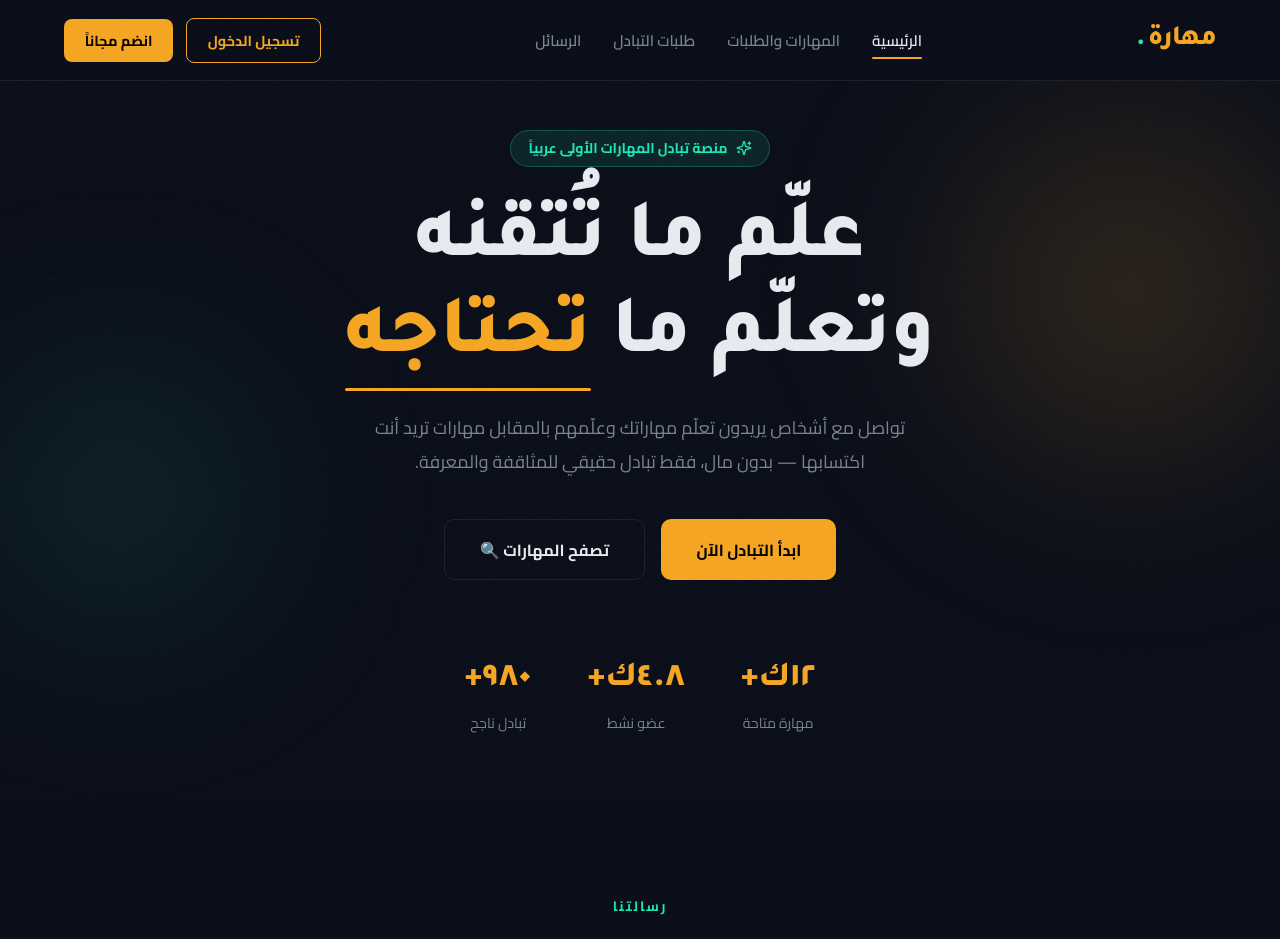
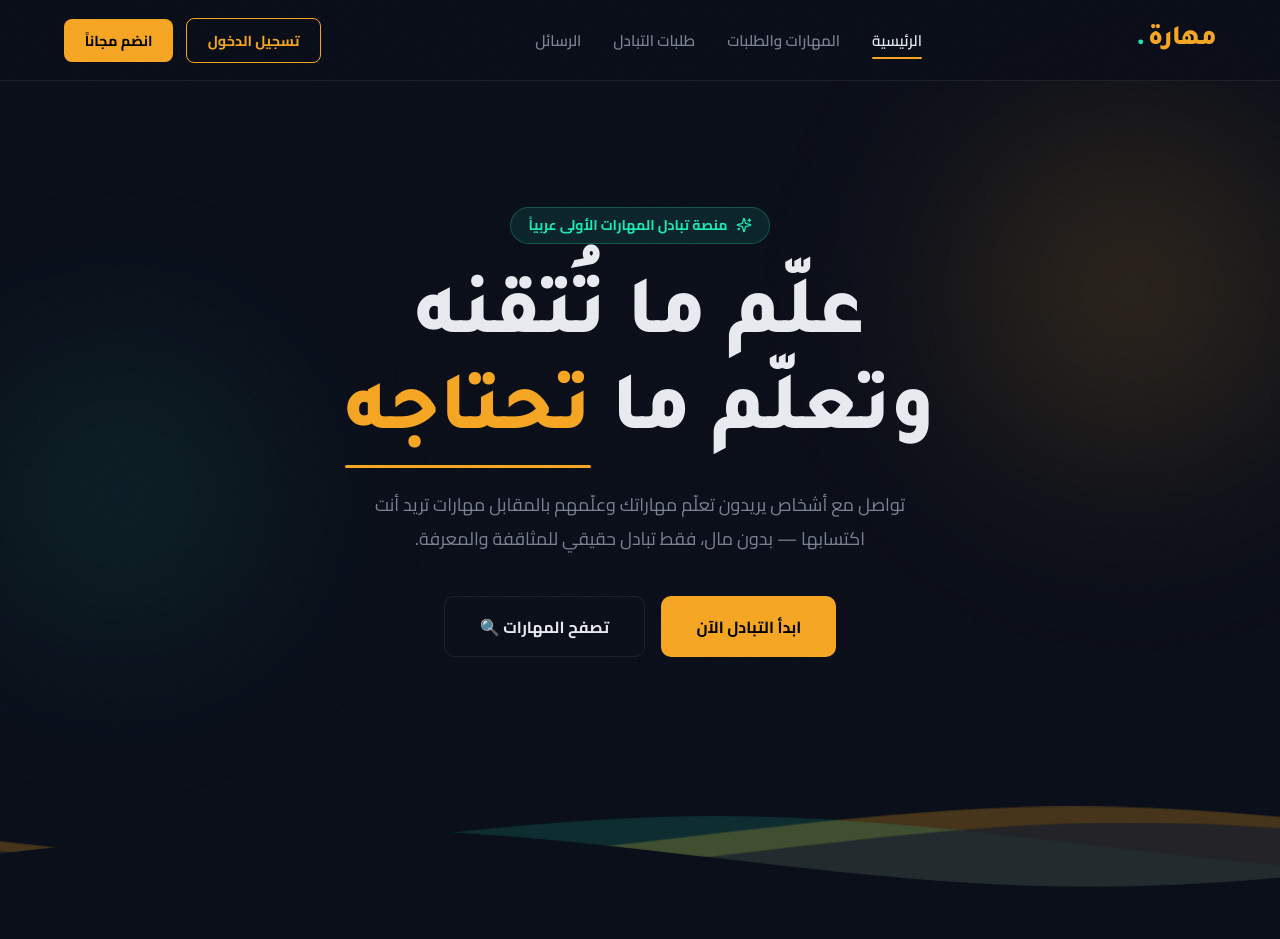
Before and after one commit to esraa123-cloud/Esraa, a React (Vite) app: page / in a window 1280 px wide. Shown: the top 939 px of the page. Built offline with nearby package versions, Linux system fonts and the light colour scheme.

Commit message:
Add animated SVG waves to HomePage and remove stats section

```diff
--- a/src/index.css
+++ b/src/index.css
@@ -1596,3 +1596,59 @@ input::placeholder {
     text-align: center;
   }
 }
+
+/* Animated Fluid Wave Dividers */
+.wave-container {
+  width: 100%;
+  overflow: hidden;
+  line-height: 0;
+  margin: 0;
+  position: relative;
+  z-index: 2;
+  pointer-events: none;
+}
+
+.wave-container.wave-flip {
+  transform: rotate(180deg);
+}
+
+.waves {
+  position: relative;
+  width: 100%;
+  height: 90px;
+  min-height: 50px;
+  max-height: 120px;
+  margin-bottom: -1px;
+}
+
+.parallax > use {
+  animation: move-wave 25s cubic-bezier(.55,.5,.45,.5) infinite;
+}
+.parallax > use:nth-child(1) {
+  animation-delay: -2s;
+  animation-duration: 7s;
+}
+.parallax > use:nth-child(2) {
+  animation-delay: -3s;
+  animation-duration: 10s;
+}
+.parallax > use:nth-child(3) {
+  animation-delay: -4s;
+  animation-duration: 13s;
+}
+.parallax > use:nth-child(4) {
+  animation-delay: -5s;
+  animation-duration: 20s;
+}
+
+@keyframes move-wave {
+  0% {
+    transform: translate3d(-90px, 0, 0);
+  }
+  50% {
+    transform: translate3d(85px, 0, 0);
+  }
+  100% {
+    transform: translate3d(-90px, 0, 0);
+  }
+}
--- a/src/pages/HomePage.jsx
+++ b/src/pages/HomePage.jsx
@@ -3,6 +3,32 @@ import { useSwap } from '../context/SwapContext';
 import { TEAM_MEMBERS } from '../data/initialData';
 import { SwapModal } from '../components/skills/SwapModal';
 import { ArrowLeft, Sparkles, Users, Award, BookOpen, Star } from 'lucide-react';
+
+const WaveDivider = ({ flip = false, glowColor = 'rgba(245, 166, 35, 0.18)' }) => (
+  <div className={`wave-container ${flip ? 'wave-flip' : ''}`}>
+    <svg
+      className="waves"
+      xmlns="http://www.w3.org/2000/svg"
+      xmlnsXlink="http://www.w3.org/1999/xlink"
+      viewBox="0 24 150 28"
+      preserveAspectRatio="none"
+      shapeRendering="auto"
+    >
+      <defs>
+        <path
+          id="gentle-wave"
+          d="M-160 44c30 0 58-18 88-18s 58 18 88 18 58-18 88-18 58 18 88 18v44h-352z"
+        />
+      </defs>
+      <g className="parallax">
+        <use xlinkHref="#gentle-wave" x="48" y="0" fill={glowColor} />
+        <use xlinkHref="#gentle-wave" x="48" y="3" fill="rgba(29, 233, 182, 0.14)" />
+        <use xlinkHref="#gentle-wave" x="48" y="5" fill="rgba(22, 29, 46, 0.7)" />
+        <use xlinkHref="#gentle-wave" x="48" y="7" fill="var(--bg)" />
+      </g>
+    </svg>
+  </div>
+);
 
 export const HomePage = ({ setActiveTab }) => {
   const { skills } = useSwap();
@@ -41,22 +67,12 @@ export const HomePage = ({ setActiveTab }) => {
               تصفح المهارات 🔍
             </button>
           </div>
-          <div className="hero-stats">
-            <div className="stat">
-              <div className="stat-num">١٢ك+</div>
-              <div className="stat-label">مهارة متاحة</div>
-            </div>
-            <div className="stat">
-              <div className="stat-num">٤.٨ك+</div>
-              <div className="stat-label">عضو نشط</div>
-            </div>
-            <div className="stat">
-              <div className="stat-num">٩٨٠+</div>
-              <div className="stat-label">تبادل ناجح</div>
-            </div>
-          </div>
+
         </div>
       </section>
+
+      {/* Animated Wave Transition */}
+      <WaveDivider glowColor="rgba(245, 166, 35, 0.25)" />
 
       {/* About Platform & Codex_Nova Team */}
       <section className="section" id="aboutSection">
@@ -71,10 +87,11 @@ export const HomePage = ({ setActiveTab }) => {
             بحيث إذا كان هناك شخص يمتلك مهارة معينة ويحتاج إلى تعلم مهارة أخرى،
             يمكنه بسهولة التواصل مع شخص آخر يتبادل معه هذه الخبرات والمعارف بشكل مرن ومباشر.
           </p>
-
-
         </div>
       </section>
+
+      {/* Animated Wave Transition */}
+      <WaveDivider flip={true} glowColor="rgba(29, 233, 182, 0.2)" />
 
       {/* How it works */}
       <section className="section" id="how">
@@ -150,6 +167,9 @@ export const HomePage = ({ setActiveTab }) => {
         </div>
       </section>
 
+      {/* Animated Wave Transition */}
+      <WaveDivider glowColor="rgba(245, 166, 35, 0.2)" />
+
       {/* Featured Skills Section */}
       <section className="section">
         <p className="section-label">مميز</p>
```
